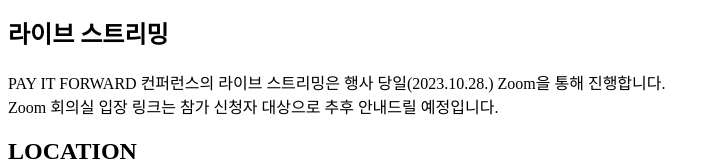
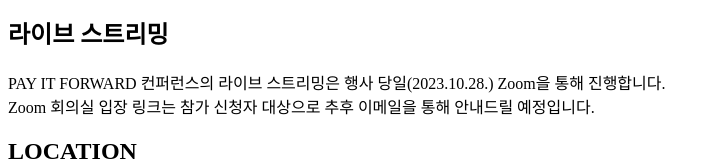
Before and after one commit to payitforwardconf-2023/payitforwardconf-2023, a React (Create React App) app: page / in a window 1280 px wide. Shown: the part 4827-4995 px from the top of the page, without its empty margins (0-720 px from the left). Built offline with nearby package versions, Linux system fonts and the light colour scheme; no server answers; the HTML template or start-up script is replaced by a standard one.

Commit message:
add more info about live streaming

```diff
--- a/src/App.tsx
+++ b/src/App.tsx
@@ -131,7 +131,7 @@
               PAY IT FORWARD 컨퍼런스의 라이브 스트리밍은 행사
               당일(2023.10.28.) Zoom을 통해 진행합니다.
               <br />
-              Zoom 회의실 입장 링크는 참가 신청자 대상으로 추후 안내드릴 예정입니다.
+              Zoom 회의실 입장 링크는 참가 신청자 대상으로 추후 이메일을 통해 안내드릴 예정입니다.
             </p>
           </div>
         </SectionLayout>
```
